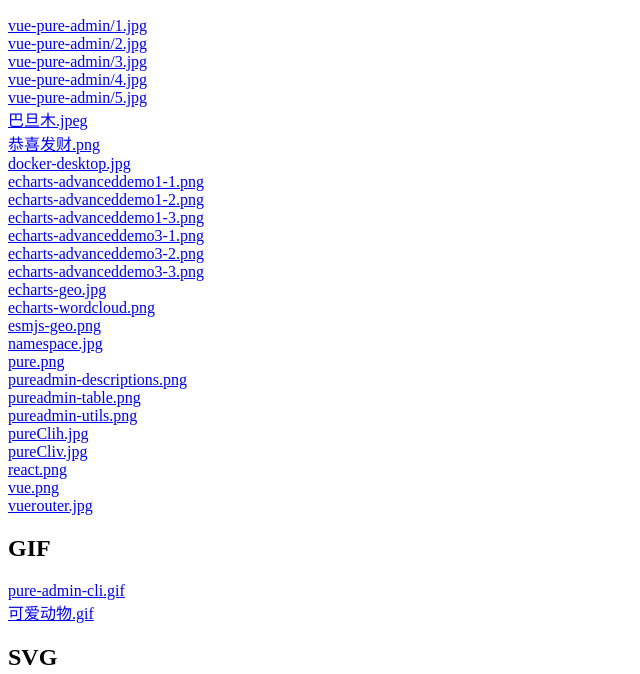
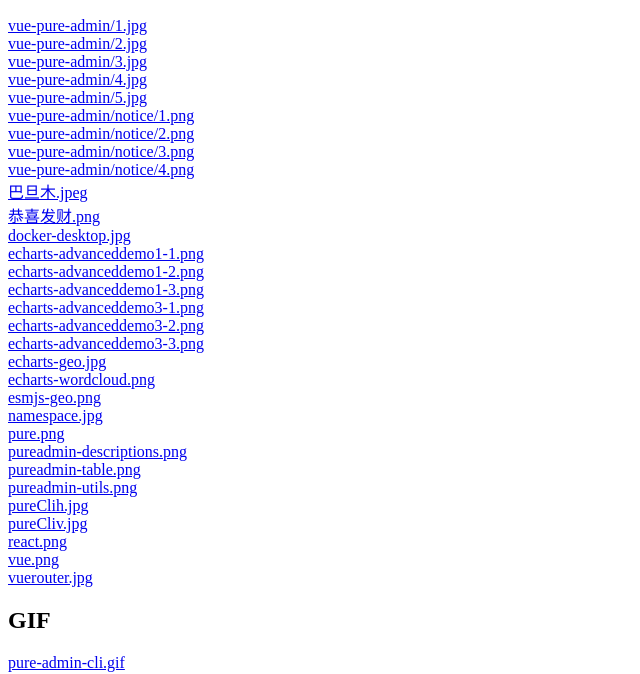
Before and after one commit to xiaoxian521/hyperlink, a plain HTML site: page index.html in a window 1280 px wide. Shown: the part 112-786 px from the top of the page, without its empty margins (0-640 px from the left). Drawn offline with Linux system fonts and the light colour scheme.

Commit message:
chore: update

```diff
--- a/index.html
+++ b/index.html
@@ -20,6 +20,10 @@
 						"vue-pure-admin/3.jpg",
 						"vue-pure-admin/4.jpg",
 						"vue-pure-admin/5.jpg",
+						"vue-pure-admin/notice/1.png",
+						"vue-pure-admin/notice/2.png",
+						"vue-pure-admin/notice/3.png",
+						"vue-pure-admin/notice/4.png",
 						"巴旦木.jpeg",
 						"恭喜发财.png",
 						"docker-desktop.jpg",
```
Also changed, not shown: README.md, img/vue-pure-admin/notice/1.png (added), img/vue-pure-admin/notice/2.png (added), img/vue-pure-admin/notice/3.png (added), img/vue-pure-admin/notice/4.png (added).
